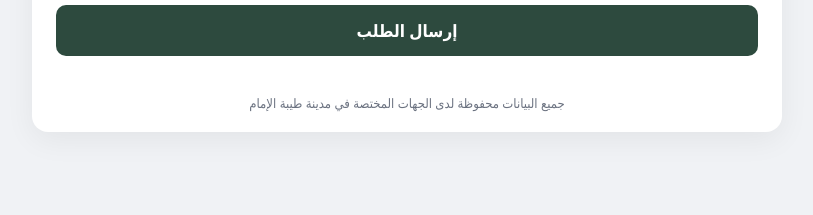
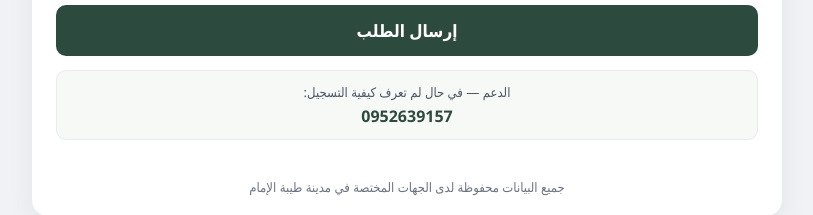
Before and after one commit to kalsalh23/helptay, a React (Vite) app: page / in a window 1280 px wide. Shown: the part 599-814 px from the top of the page, without its empty margins (233-1046 px from the left). Built offline with nearby package versions, Linux system fonts and the light colour scheme; no server answers.

Commit message:
Add support contact under submit button

```diff
--- a/src/components/FuelForm.jsx
+++ b/src/components/FuelForm.jsx
@@ -220,6 +220,11 @@ export default function FuelForm() {
           <button type="submit" className="submit-btn" disabled={loading}>
             {loading ? 'جاري الإرسال...' : 'إرسال الطلب'}
           </button>
+
+          <div className="support-box">
+            <span className="support-text">الدعم — في حال لم تعرف كيفية التسجيل:</span>
+            <a className="support-phone" href="tel:0952639157" dir="ltr">0952639157</a>
+          </div>
         </form>
 
         <div className="form-footer">
--- a/src/index.css
+++ b/src/index.css
@@ -134,6 +134,37 @@ body {
   cursor: not-allowed;
 }
 
+.support-box {
+  margin-top: 14px;
+  padding: 12px 14px;
+  border: 1px solid #e6ece8;
+  border-radius: 10px;
+  background: #f7f9f7;
+  text-align: center;
+  display: flex;
+  flex-direction: column;
+  align-items: center;
+  gap: 4px;
+}
+
+.support-text {
+  font-size: 13px;
+  color: #4b5563;
+}
+
+.support-phone {
+  font-size: 16px;
+  font-weight: 700;
+  color: #2d4a3e;
+  text-decoration: none;
+  direction: ltr;
+  unicode-bidi: isolate;
+}
+
+.support-phone:hover {
+  text-decoration: underline;
+}
+
 .error-message {
   margin-bottom: 14px;
   padding: 10px 12px;
```
